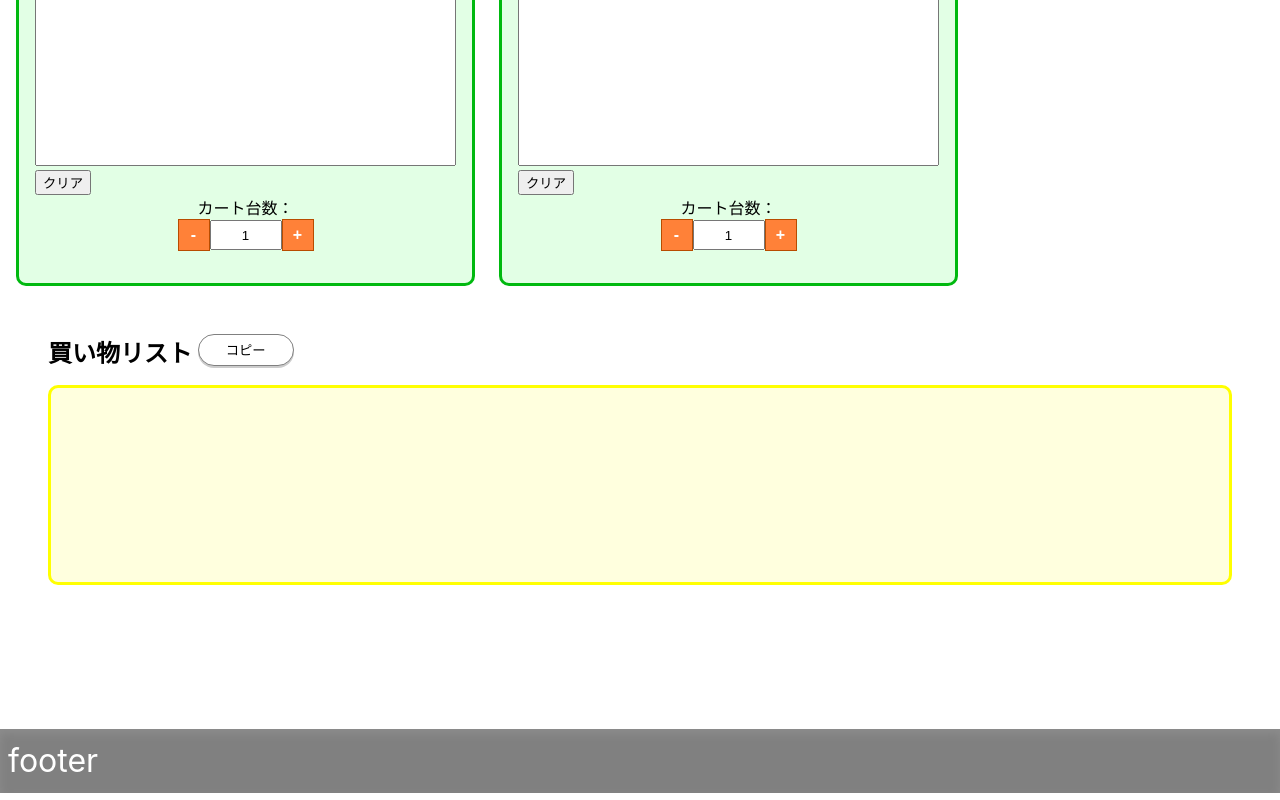
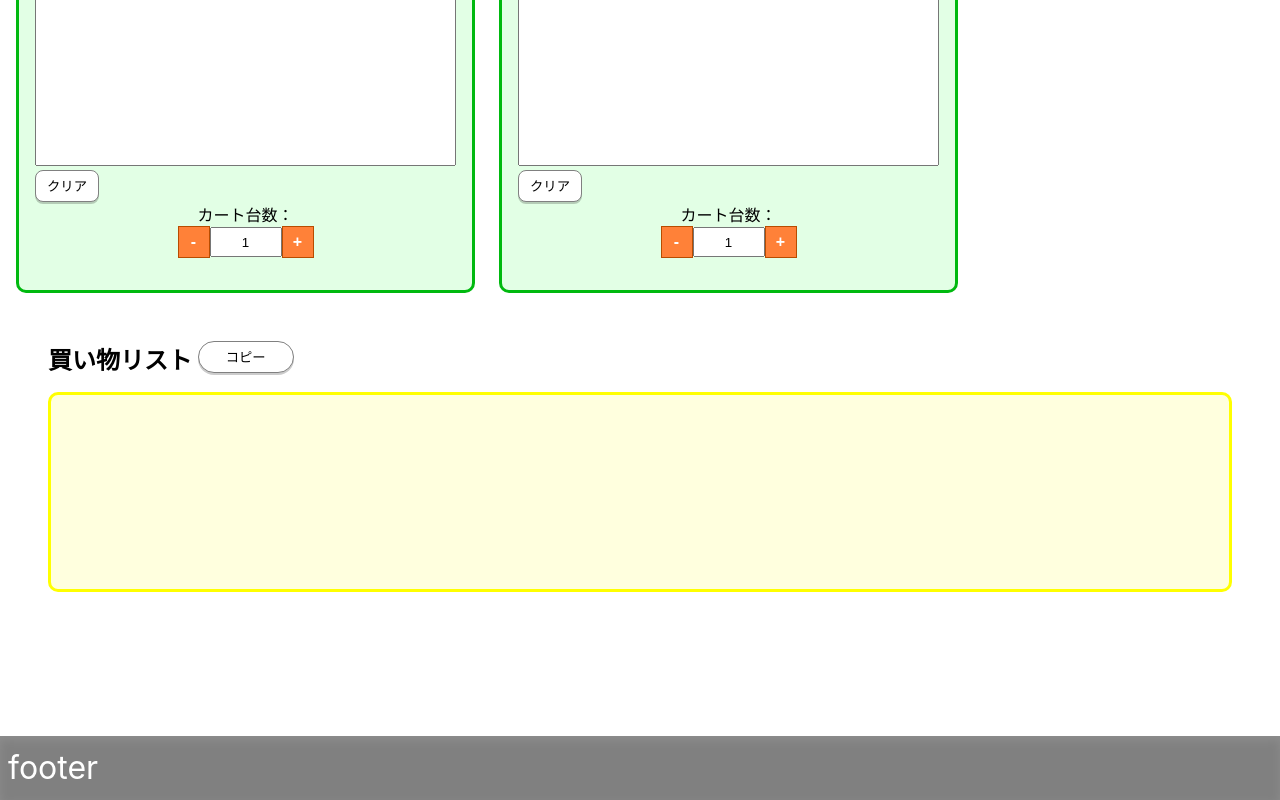
Before and after one commit to shimmen3141/calcart, a React (Create React App) app: page / in a window 1280 px wide. Shown: the part 789-1589 px from the top of the page. Built offline with nearby package versions, Linux system fonts and the light colour scheme.

Commit message:
update:クリアボタンにcssを追加

```diff
--- a/src/components/Cart/Cart.css
+++ b/src/components/Cart/Cart.css
@@ -15,6 +15,25 @@
     resize: none;
   }
 
+  .clearButton {
+    height: 2rem;
+    width: 4rem;
+    border-radius: 0.5rem;
+    display: flex;
+    justify-content: center;
+    align-items: center;
+    position: relative;
+    background-color: white;
+    border: 1px solid gray;
+    box-shadow: 0px 2px 0px rgba(0, 0, 0, 0.2);
+    cursor: pointer;
+
+    &:hover {
+      transition: 0.2s all;
+      transform: scale(1.05);
+    }
+  }
+
   .spinButtonArea {
     display: flex;
     flex-flow: column;
--- a/src/components/Cart/Cart.js
+++ b/src/components/Cart/Cart.js
@@ -55,7 +55,7 @@ const Cart = React.memo(
           cols="50"
         />
         <div>
-          <button onClick={handleClear}>クリア</button>
+          <button className="clearButton" onClick={handleClear}>クリア</button>
         </div>
         <div className="spinButtonArea">
           <div>カート台数：</div>
```
